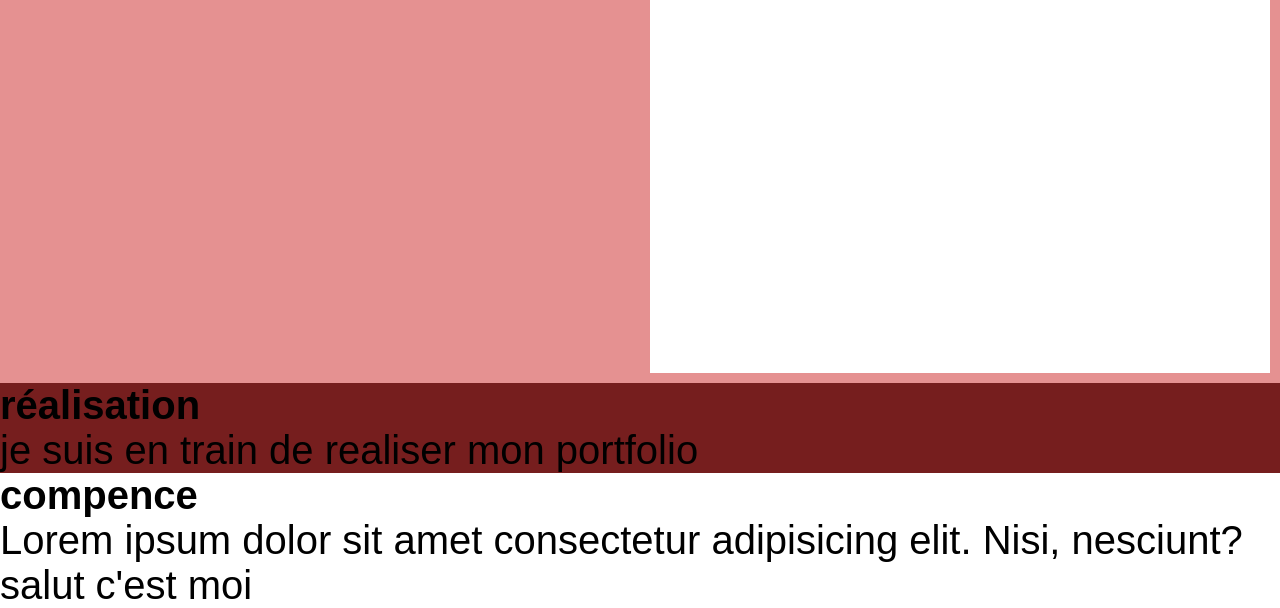
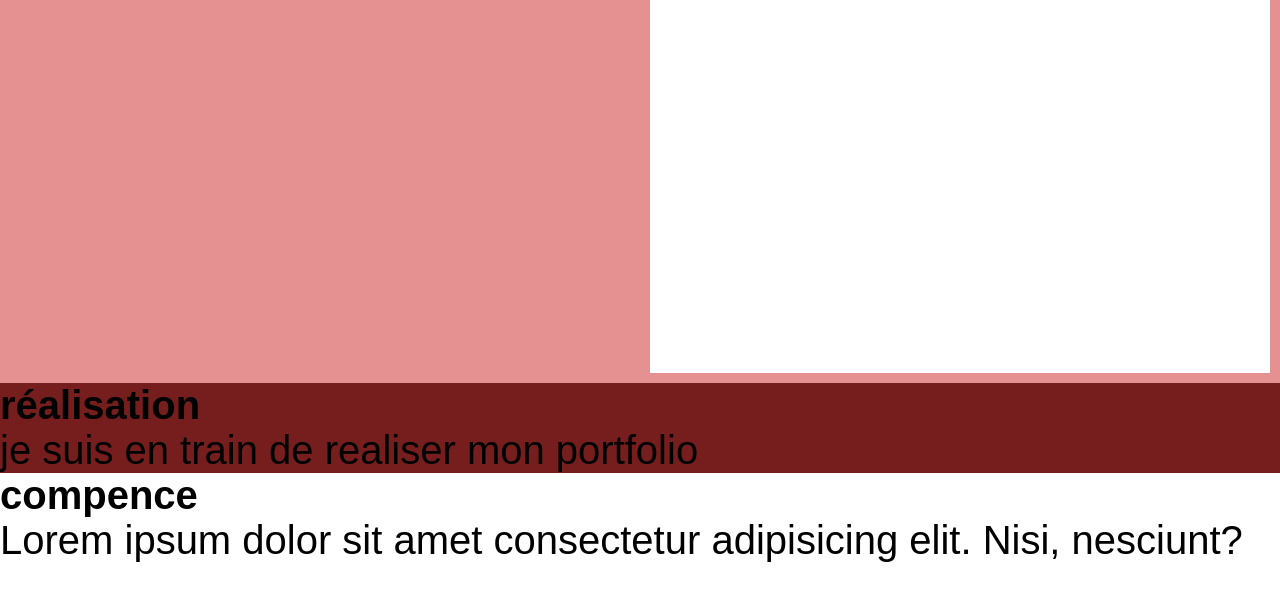
Before and after one commit to bastienR17/portfolio, a plain HTML site: page portfolio/index.html in a window 1280 px wide. Shown: the part 725-1333 px from the top of the page. After the commit the page ends 1288 px from the top, so only its background shows below. Drawn offline with Linux system fonts and the light colour scheme.

Commit message:
Update index.html

```diff
--- a/portfolio/index.html
+++ b/portfolio/index.html
@@ -41,7 +41,7 @@
             <h1>compence</h1>
             <p>Lorem ipsum dolor sit amet consectetur adipisicing elit. Nisi, nesciunt?</p>
         </div>
-<p> salut c'est moi </p>
+
 
     </main>
 
```
